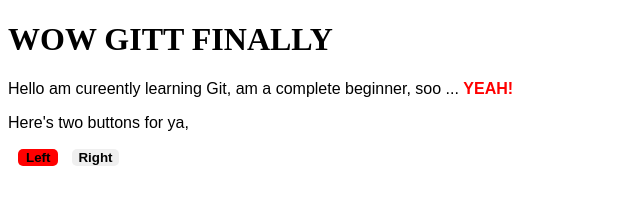
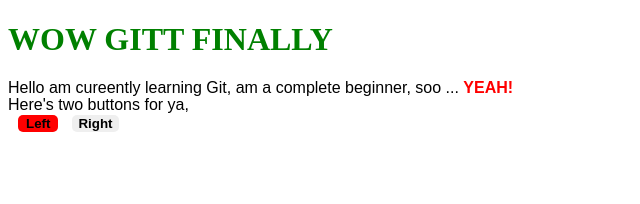
Before and after one commit to NE4580/The-Basics, a plain HTML site: page index.html in a window 1280 px wide. Shown: the whole page, without its empty margins (0-640 px from the left). Drawn offline with Linux system fonts and the light colour scheme.

Commit message:
Cleaned site

```diff
--- a/index.html
+++ b/index.html
@@ -8,7 +8,7 @@
 	</head>
 
 	<body>
-		<h1>WOW GITT FINALLY</h1>
+		<h1 class="welcome-mssg">WOW GITT FINALLY</h1>
 		<p>
 		Hello am cureently learning Git, am a complete beginner, soo ... <span class="scream">YEAH!</span>
 		</p>
--- a/styles.css
+++ b/styles.css
@@ -25,5 +25,9 @@ button {
 }
 
 p {
+	line-height: 16px;
+	font-size: 16px;
 	font-family: arial;
+	margin-bottom: 1px;
+	margin-top: 1px;
 }
```
